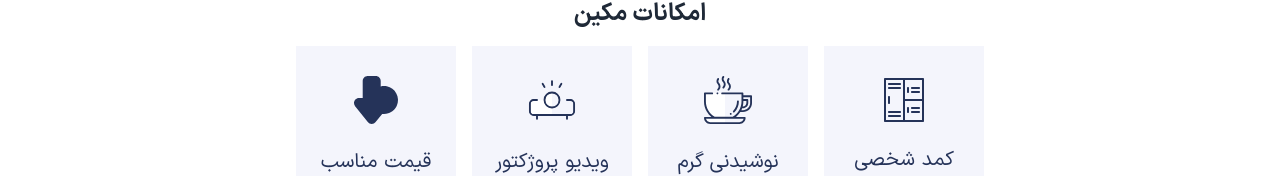
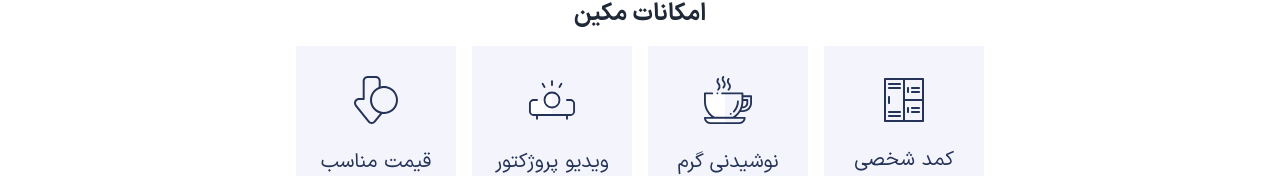
Before and after one commit to ManiAtaei/makeen-coworking-space, a Next.js app: page / in a window 1280 px wide. Shown: the part 738-914 px from the top of the page. Built offline with nearby package versions, Linux system fonts and the light colour scheme.

Commit message:
cheap icon

```diff
--- a/src/components/features/Features.tsx
+++ b/src/components/features/Features.tsx
@@ -4,7 +4,7 @@ export default function Features() {
   const features = [
     {
       id: 1,
-      image: "/iconLanding/Cheap.svg",
+      image: "/iconLanding/Vector.svg",
       title: " قیمت مناسب ",
       res : "block"
     },
```
Also changed, not shown: public/iconLanding/Vector.svg.
